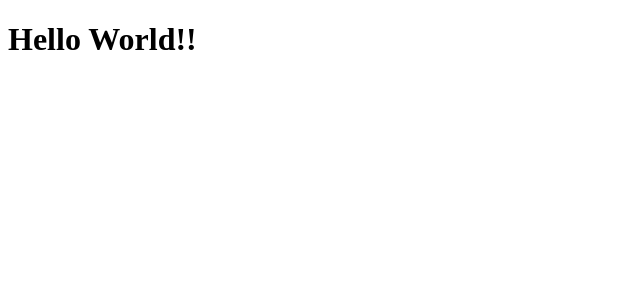
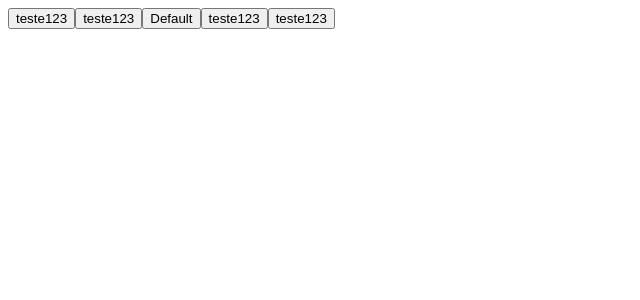
Before and after one commit to ikaroamorim/letmeask, a React (Create React App) app: page / in a window 1280 px wide. Shown: the top 300 px of the page, without its empty margins (0-640 px from the left). Built offline with nearby package versions, Linux system fonts and the light colour scheme.

Commit message:
Explicação de propriedades

```diff
--- a/src/App.tsx
+++ b/src/App.tsx
@@ -1,9 +1,16 @@
 import React from 'react';
+import { Button } from './components/Button';
 
 
 function App() {
   return (
-    <h1>Hello World!!</h1>
+    <div>
+      <Button text="teste123" />
+      <Button text="teste123" />
+      <Button />
+      <Button text="teste123" >ABC 123</Button>
+      <Button text="teste123" />
+    </div>
   );
 }
 
--- /dev/null
+++ b/src/components/Button.tsx
@@ -0,0 +1,12 @@
+type ButtonProps = {
+   children?: string;
+   text?: string;
+}
+
+export function Button(props: ButtonProps) {
+   return (
+      <button> {props.text || 'Default'} </button>
+   )
+}
+
+//export default Button;
```
